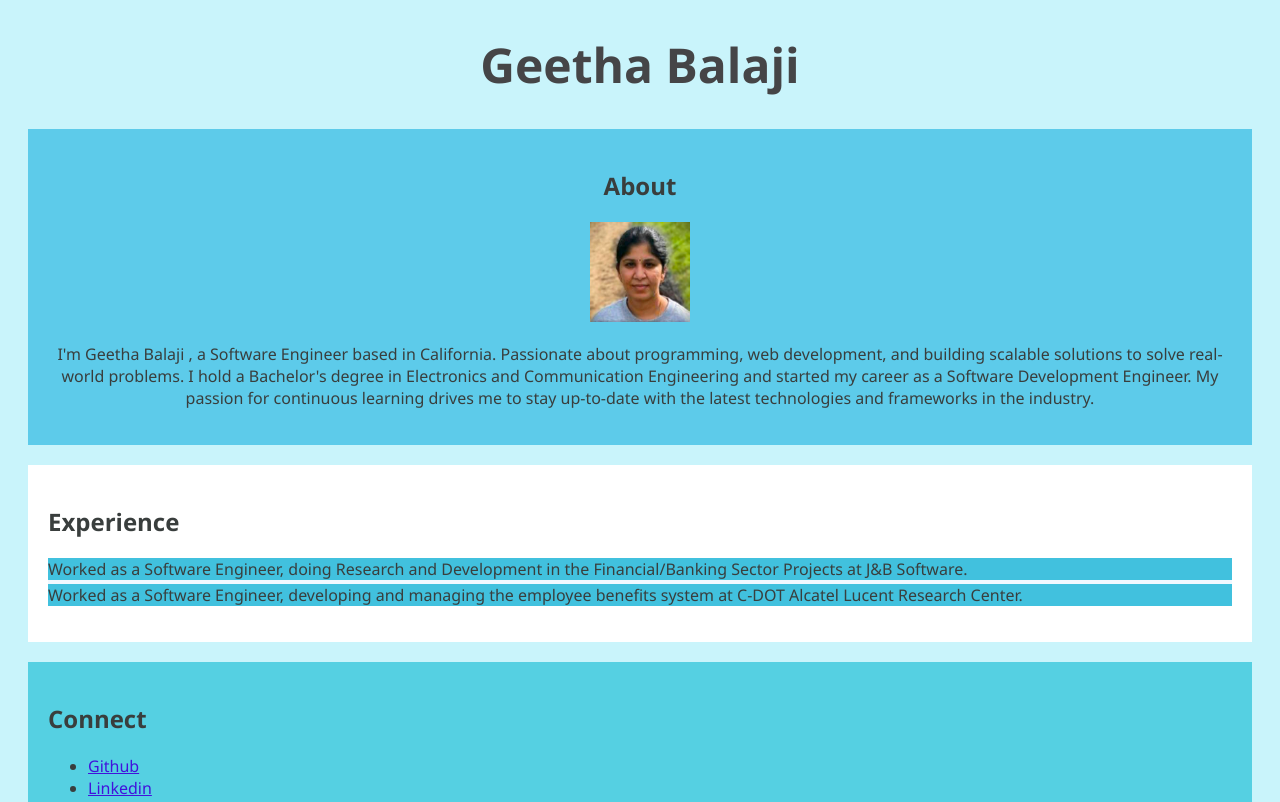
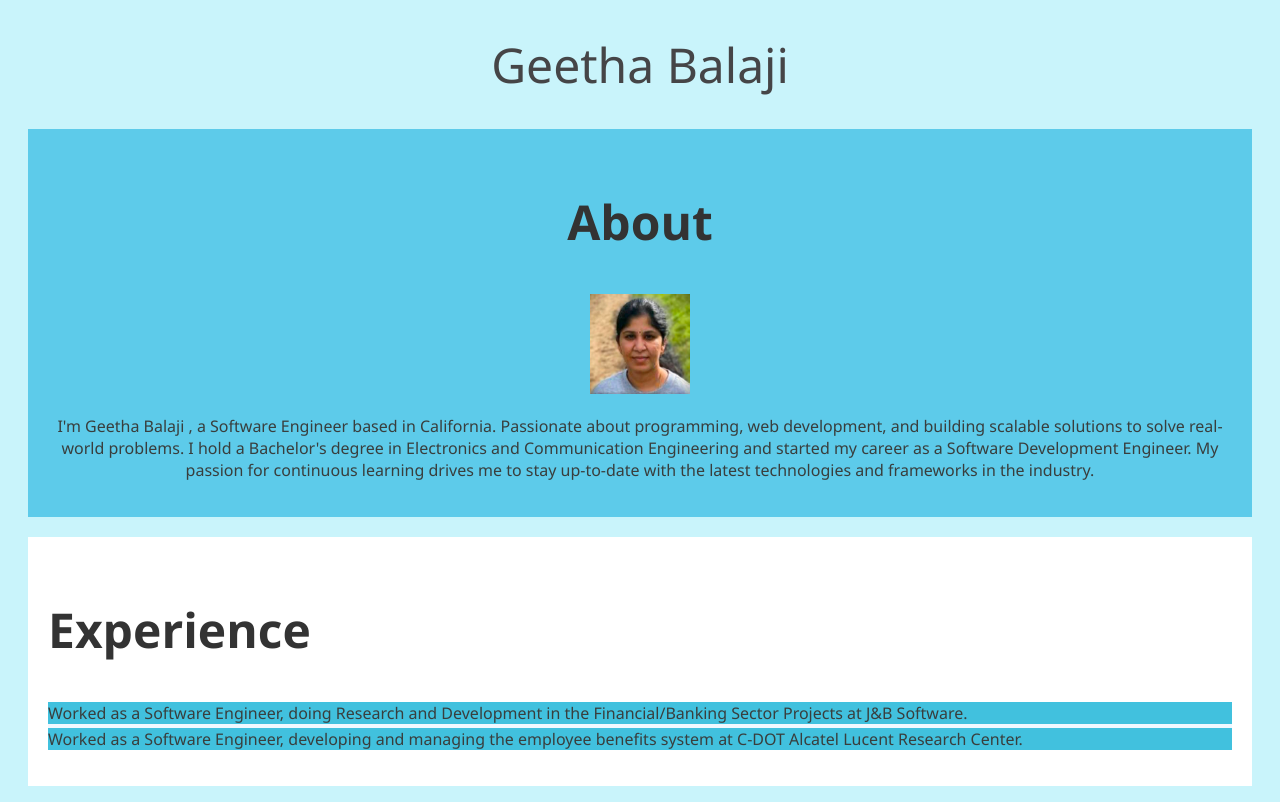
Before and after one commit to Geetha82/geetha-balaji-mars, a plain HTML site: page index.html in a window 1280 px wide. Shown: the top 802 px of the page. Drawn offline with Linux system fonts and the light colour scheme.

Commit message:
styling added

```diff
--- a/css/index.css
+++ b/css/index.css
@@ -3,14 +3,23 @@
     /* Change this to your desired color */
     color: #393e3d;
     /* Example: changes text to red */
-  font-family: 'Segoe UI', Tahoma, Geneva, Verdana, sans-serif
+    font-family: 'Segoe UI', Tahoma, Geneva, Verdana, sans-serif;
+    font-size: 16px;
 }
 
 h1 {
     text-align: center;
     font-size: 3em;
+    font-weight: 100;
     color: rgb(69, 69, 71);
 }
+
+h2{
+  font-size: 48px; /* Sets the size of the font */
+  font-weight: bold; /* Sets how thick or thin characters in the font rendered */
+  color: #333333; /* Sets the color of the text (dark gray in this example) */
+}
+
 
 section {
     margin: 20px;
@@ -27,6 +36,9 @@
     box-shadow: 0 2px 5px rgba(rgb(237, 208, 208), green, blue, alpha);
 }
 
+#About img {
+    width: 100px;
+}
 #Experience {
     background-color: white;
 }
@@ -47,7 +59,7 @@
 }
 
 #Connect a {
-  color: rgb(65, 18, 220);
+    color: rgb(39, 13, 172);
 }
 
 #Connect a:hover {
--- a/index.html
+++ b/index.html
@@ -12,7 +12,7 @@
     <h1>Geetha Balaji</h1>
     <section id="About">
         <h2>About</h2>
-        <img src="IMG_7726-EDIT-EDIT.jpg" alt="Description" width="100" height="100">
+        <img src="images/me.jpg" alt="me" width="100" height="100">
         <p>I'm Geetha Balaji , a Software Engineer based in California.
             Passionate about programming, web development, and building scalable solutions to solve real-world problems.
             I hold a Bachelor's degree in Electronics and Communication Engineering and started my career as a Software
```
Also changed, not shown: images/me.jpg (renamed from IMG_7726-EDIT-EDIT.jpg). Lines whose indentation alone changed are shown as unchanged.
